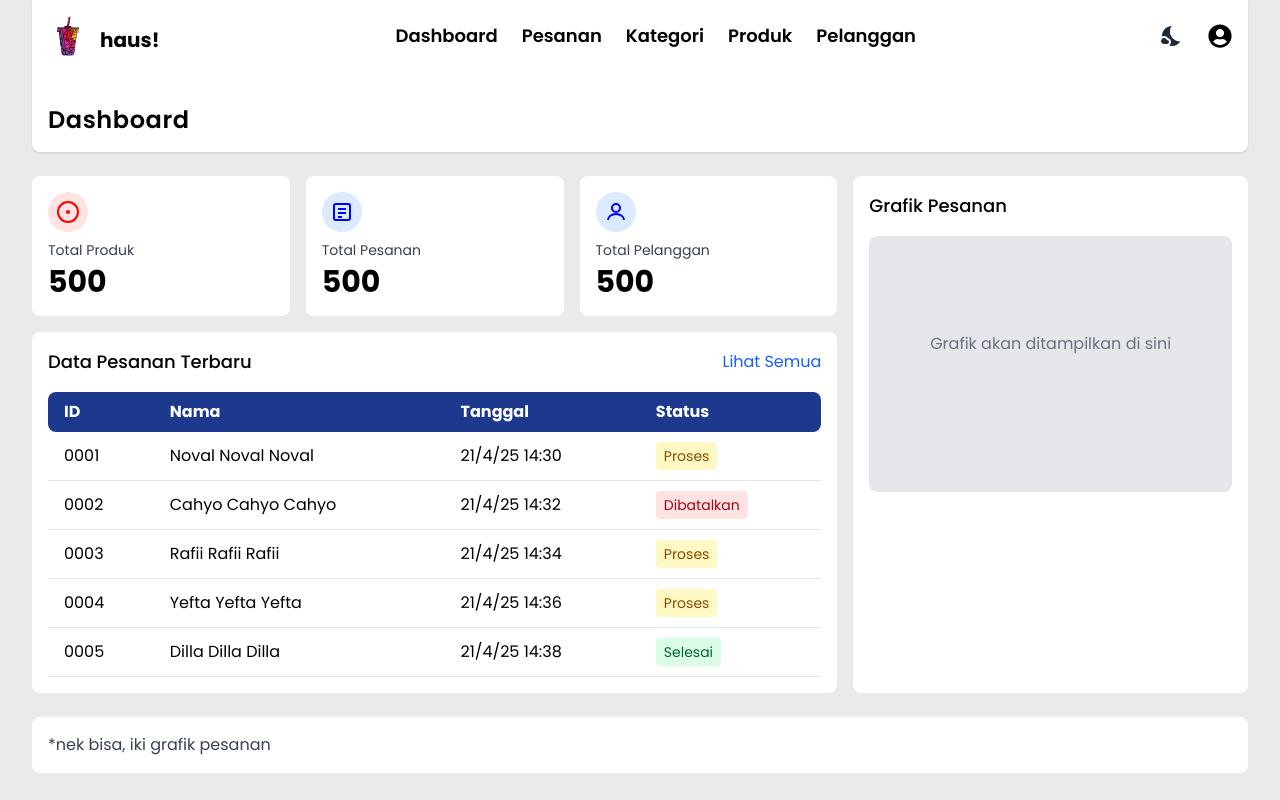
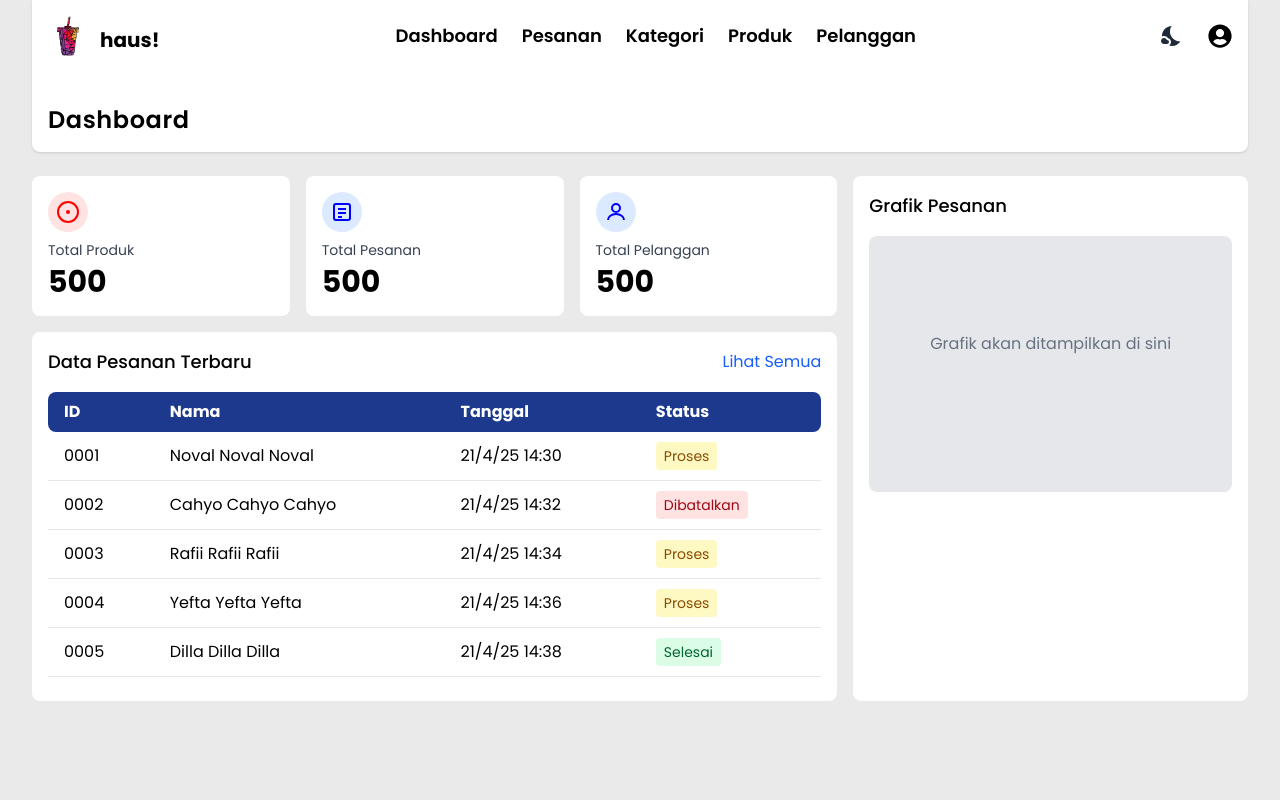
Before and after one commit to rufflekies/hausyogyakarta, a Next.js app: page /admin in a window 1280 px wide. Built offline with nearby package versions, Linux system fonts and the light colour scheme.

Commit message:
dashboard

```diff
--- a/src/app/admin/page.tsx
+++ b/src/app/admin/page.tsx
@@ -146,7 +146,7 @@ export default function Dashboard() {
           </div>
 
           {/* Data Pesanan Table */}
-          <div className="bg-white text-black rounded-lg p-4">
+          <div className="bg-white text-black pb-6 rounded-lg p-4">
             <div className="flex justify-between items-center mb-4">
               <h2 className="text-lg font-medium">Data Pesanan Terbaru</h2>
               <Link
@@ -200,10 +200,6 @@ export default function Dashboard() {
           </div>
         </div>
       </div>
-      {/* Note about charts */}
-      <div className="mt-6 bg-white text-black rounded-lg p-4">
-        <p className="text-gray-700">*nek bisa, iki grafik pesanan</p>
-      </div>
     </>
   );
 }
```
